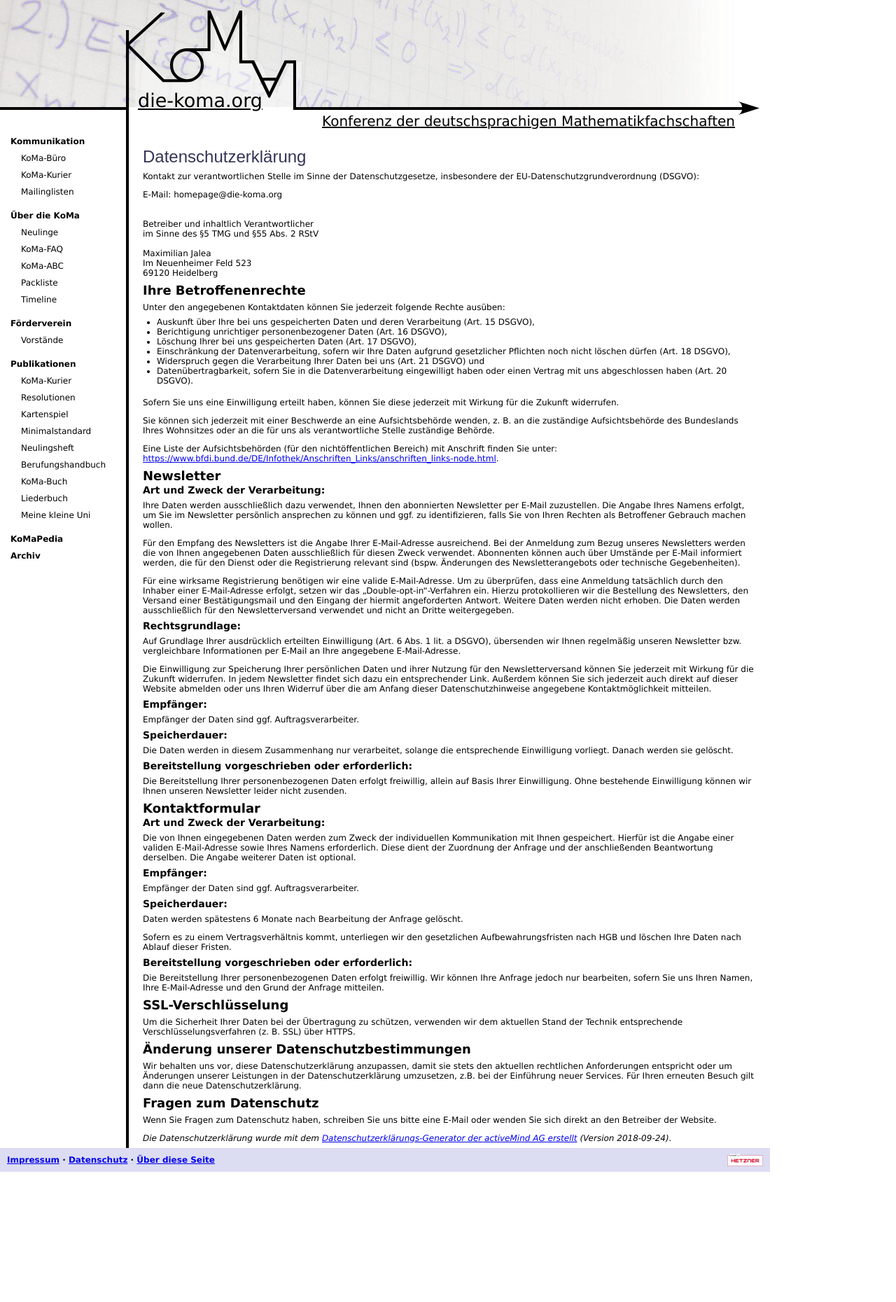
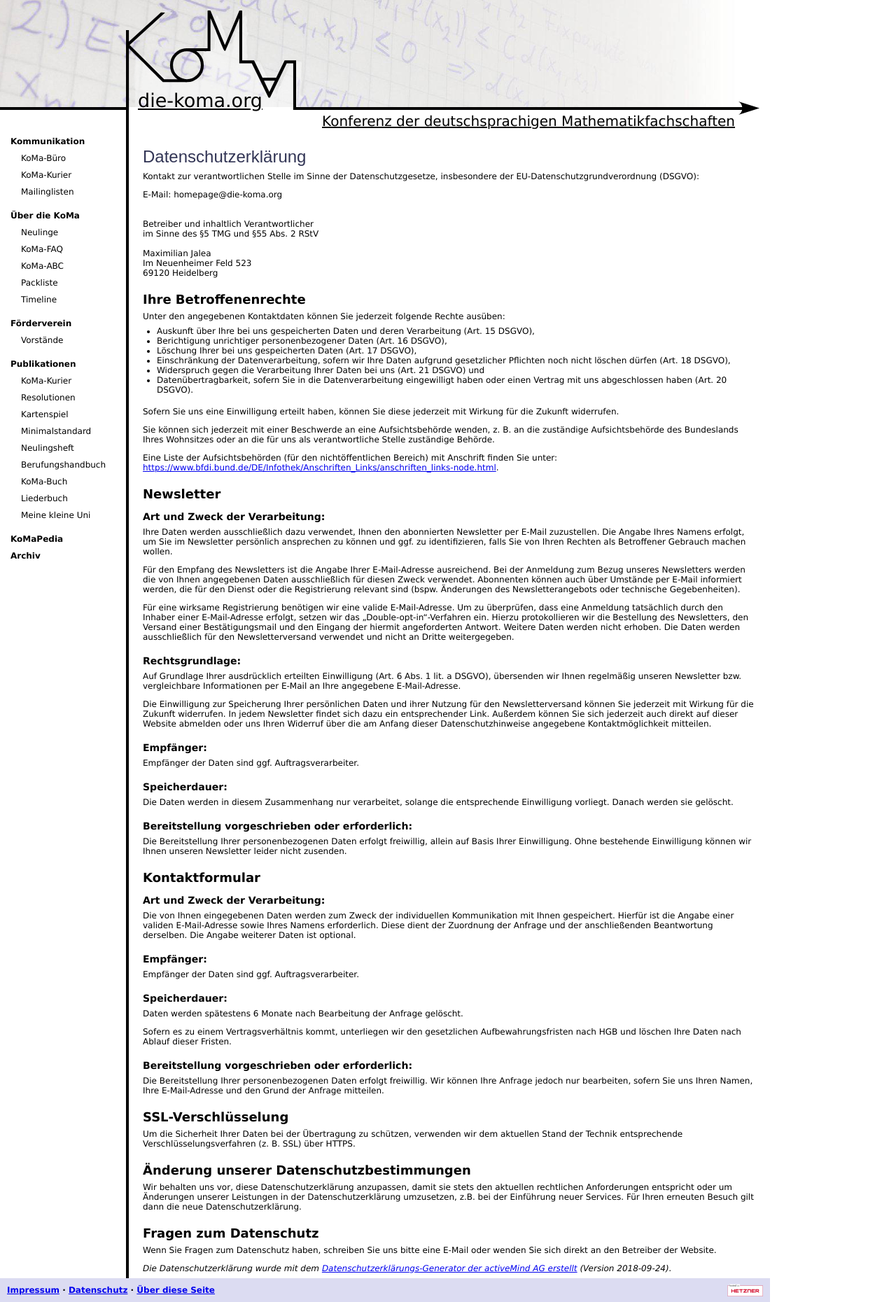
Before and after one commit to Die-KoMa/die-koma.org, a Jekyll site: the page built from datenschutz.md, in a window 1280 px wide. Shown: the whole page at 70% size. Built offline with Jekyll 4.4.1, drawn with Linux system fonts in a browser that asks for light colours; before the commit the page ends 1674 px from its top, so only the background shows below that.

Commit message:
Minimale Style-Änderungen für die Übersichtlichkeit

```diff
--- a/core/css/main.scss
+++ b/core/css/main.scss
@@ -6,11 +6,18 @@
 /**
  * Reset some basic elements
  */
-body, h1, h2, h3, h4, h5, h6,
-p, blockquote, pre, hr,
-dl, dd, ol, ul, figure {
+body, pre, hr,
+dl, dd, ol, ul, figure, p {
   margin: 0;
   padding: 0;
+}
+
+h1 {
+  margin-top: 0px;
+}
+
+div.next-koma h1{
+  margin-top: 0px;
 }
 
 p + h1 {
```
